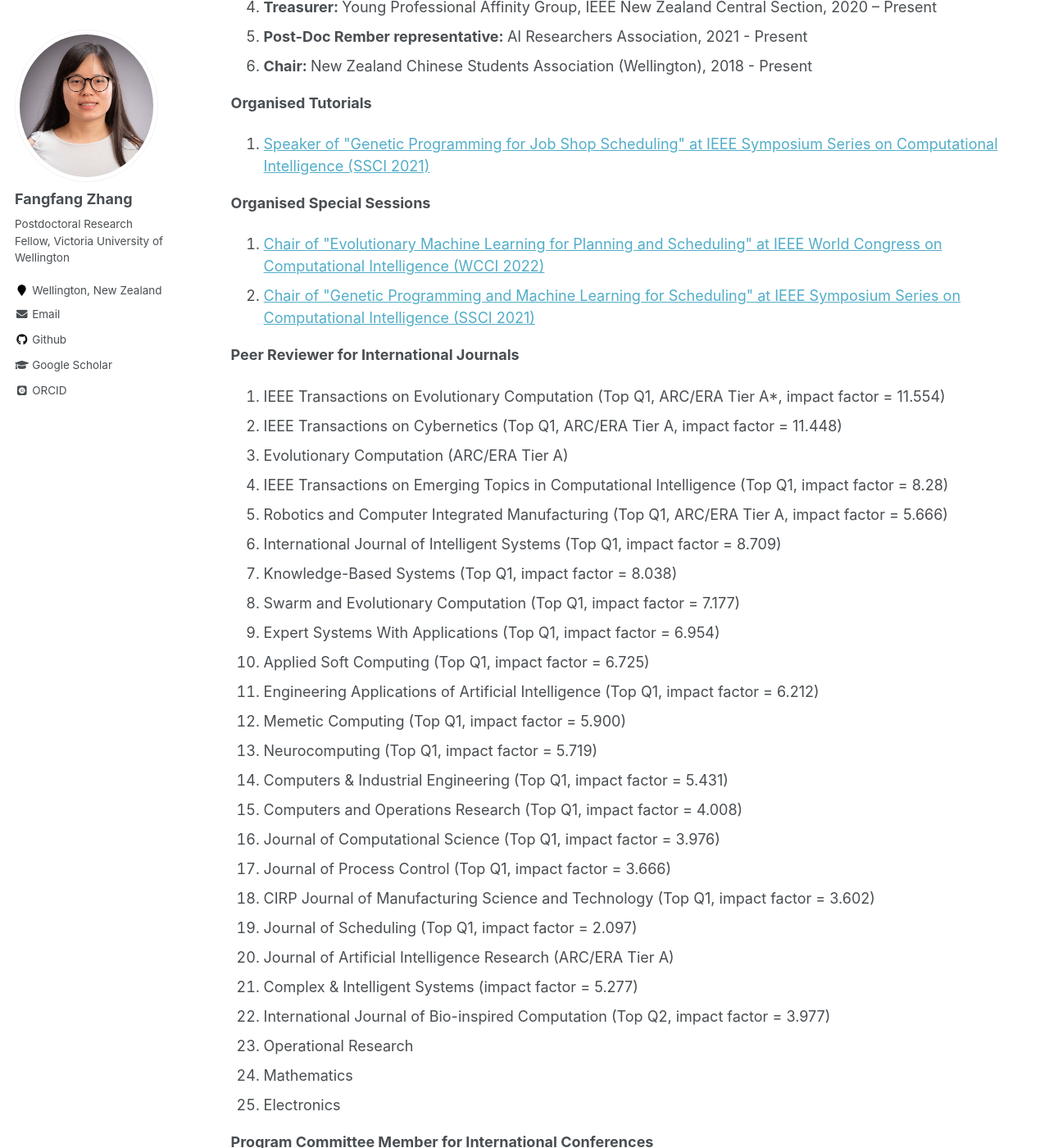
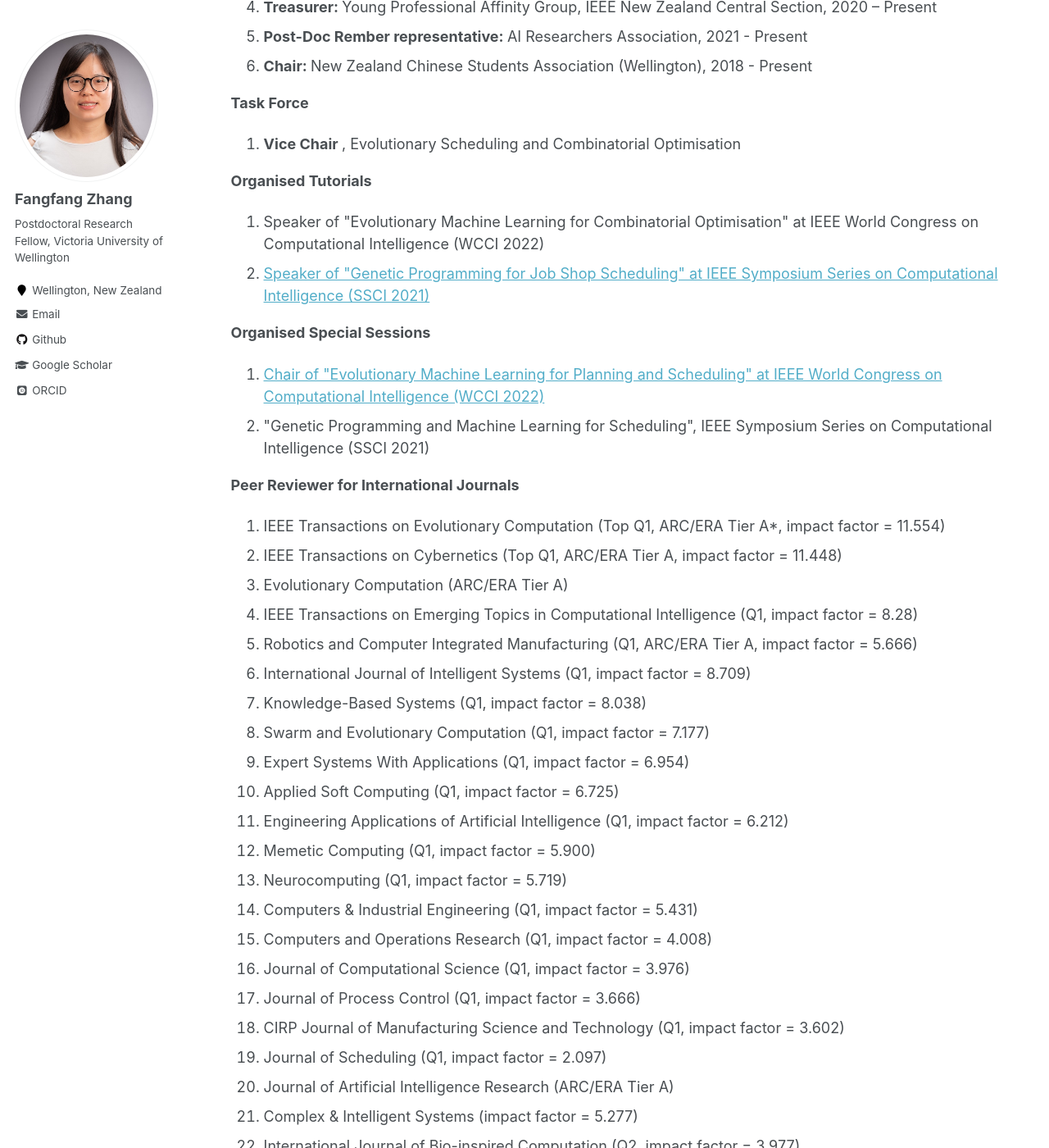
Before and after one commit to fangfang-zhang/fangfang-zhang.github.io, a Jekyll site: the page built from _pages/professional-activities.md, in a window 1280 px wide and 1400 px high, scrolled down 328 px. Shown: the whole window at 82% size. Built offline with Jekyll 4.4.1, drawn with Linux system fonts in a browser that asks for light colours; some web fonts are replaced; some of the changed text lies outside the part shown.

Commit message:
professional

```diff
--- a/_pages/professional-activities.md
+++ b/_pages/professional-activities.md
@@ -15,15 +15,21 @@ ul li { padding: 5px 0px; }
 <li> <b> Chair: </b> New Zealand Chinese Students Association (Wellington), 2018 - Present </li>
 </ol>
 
+**Task Force**
+<ol>
+<li> <b> Vice Chair </b>, Evolutionary Scheduling and Combinatorial Optimisation </li>
+</ol>
+
 **Organised Tutorials**
 <ol>
+<li> Speaker of "Evolutionary Machine Learning for Combinatorial Optimisation" at IEEE World Congress on Computational Intelligence (WCCI 2022) </li>
 <li> <a href="https://attend.ieee.org/ssci-2021/tutorial-genetic-programming-for-job-shop-scheduling/"> Speaker of "Genetic Programming for Job Shop Scheduling" at IEEE Symposium Series on Computational Intelligence (SSCI 2021) </a> </li>
 </ol>
 
 **Organised Special Sessions**
 <ol>
 <li> <a href="https://fangfang-zhang.github.io/CEC2022EMLPS/"> Chair of "Evolutionary Machine Learning for Planning and Scheduling" at IEEE World Congress on Computational Intelligence (WCCI 2022) </a> </li>
-<li> <a href="https://attend.ieee.org/ssci-2021/special-session-genetic-programming-and-machine-learning-for-scheduling/"> Chair of "Genetic Programming and Machine Learning for Scheduling" at IEEE Symposium Series on Computational Intelligence (SSCI 2021) </a> </li>
+<li> "Genetic Programming and Machine Learning for Scheduling", IEEE Symposium Series on Computational Intelligence (SSCI 2021) </li>
 </ol>
 
 
@@ -32,25 +38,25 @@ ul li { padding: 5px 0px; }
 <li> IEEE Transactions on Evolutionary Computation (Top Q1, ARC/ERA Tier A*, impact factor = 11.554) </li>
 <li> IEEE Transactions on Cybernetics (Top Q1, ARC/ERA Tier A, impact factor = 11.448) </li>
 <li> Evolutionary Computation (ARC/ERA Tier A) </li>
-<li> IEEE Transactions on Emerging Topics in Computational Intelligence (Top Q1, impact factor = 8.28) </li>
-<li> Robotics and Computer Integrated Manufacturing (Top Q1, ARC/ERA Tier A, impact factor = 5.666) </li>
-<li> International Journal of Intelligent Systems (Top Q1, impact factor = 8.709) </li>
-<li> Knowledge-Based Systems (Top Q1, impact factor = 8.038) </li>
-<li> Swarm and Evolutionary Computation (Top Q1, impact factor = 7.177) </li>
-<li> Expert Systems With Applications (Top Q1, impact factor = 6.954) </li>
-<li> Applied Soft Computing (Top Q1, impact factor = 6.725) </li>
-<li> Engineering Applications of Artificial Intelligence (Top Q1, impact factor = 6.212) </li>
-<li> Memetic Computing (Top Q1, impact factor = 5.900) </li>
-<li> Neurocomputing (Top Q1, impact factor = 5.719) </li>
-<li> Computers & Industrial Engineering (Top Q1, impact factor = 5.431) </li>
-<li> Computers and Operations Research (Top Q1, impact factor = 4.008) </li>
-<li> Journal of Computational Science (Top Q1, impact factor = 3.976) </li>
-<li> Journal of Process Control (Top Q1, impact factor = 3.666) </li>
-<li> CIRP Journal of Manufacturing Science and Technology (Top Q1, impact factor = 3.602) </li>
-<li> Journal of Scheduling (Top Q1, impact factor = 2.097) </li>
+<li> IEEE Transactions on Emerging Topics in Computational Intelligence (Q1, impact factor = 8.28) </li>
+<li> Robotics and Computer Integrated Manufacturing (Q1, ARC/ERA Tier A, impact factor = 5.666) </li>
+<li> International Journal of Intelligent Systems (Q1, impact factor = 8.709) </li>
+<li> Knowledge-Based Systems (Q1, impact factor = 8.038) </li>
+<li> Swarm and Evolutionary Computation (Q1, impact factor = 7.177) </li>
+<li> Expert Systems With Applications (Q1, impact factor = 6.954) </li>
+<li> Applied Soft Computing (Q1, impact factor = 6.725) </li>
+<li> Engineering Applications of Artificial Intelligence (Q1, impact factor = 6.212) </li>
+<li> Memetic Computing (Q1, impact factor = 5.900) </li>
+<li> Neurocomputing (Q1, impact factor = 5.719) </li>
+<li> Computers & Industrial Engineering (Q1, impact factor = 5.431) </li>
+<li> Computers and Operations Research (Q1, impact factor = 4.008) </li>
+<li> Journal of Computational Science (Q1, impact factor = 3.976) </li>
+<li> Journal of Process Control (Q1, impact factor = 3.666) </li>
+<li> CIRP Journal of Manufacturing Science and Technology (Q1, impact factor = 3.602) </li>
+<li> Journal of Scheduling (Q1, impact factor = 2.097) </li>
 <li> Journal of Artificial Intelligence Research (ARC/ERA Tier A) </li>
 <li> Complex & Intelligent Systems (impact factor = 5.277) </li>
-<li> International Journal of Bio-inspired Computation (Top Q2, impact factor = 3.977) </li>
+<li> International Journal of Bio-inspired Computation (Q2, impact factor = 3.977) </li>
 <li> Operational Research </li>
 <li> Mathematics </li>
 <li> Electronics </li>
```
Also changed, not shown: 1 other file.
